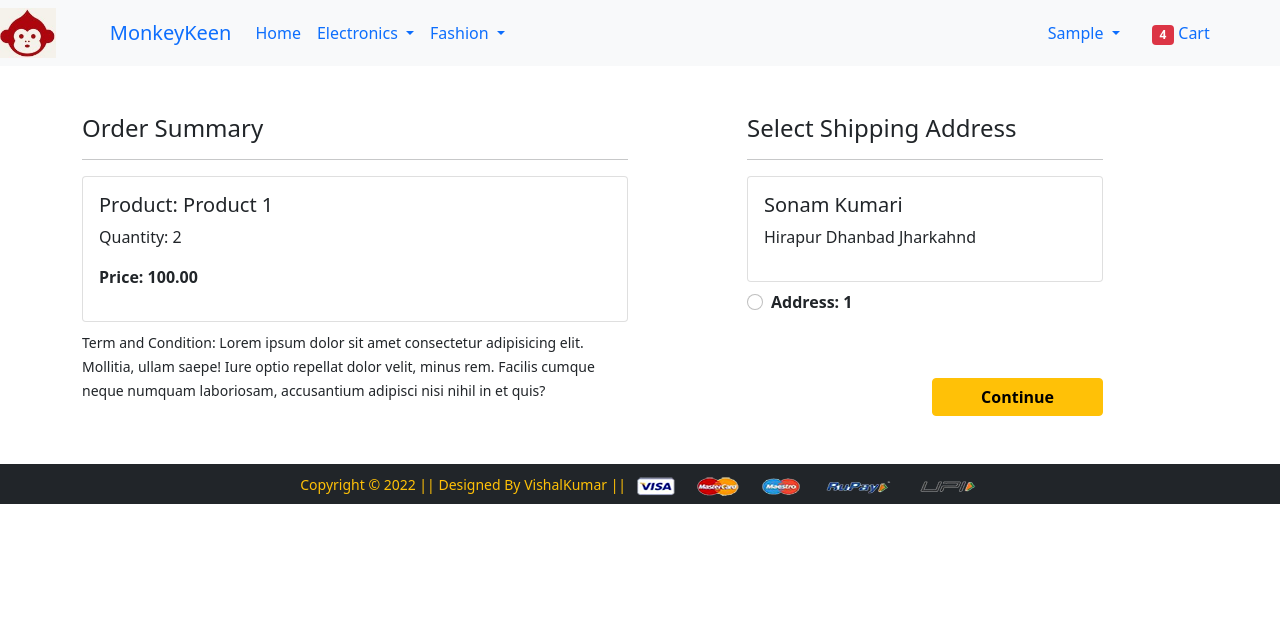
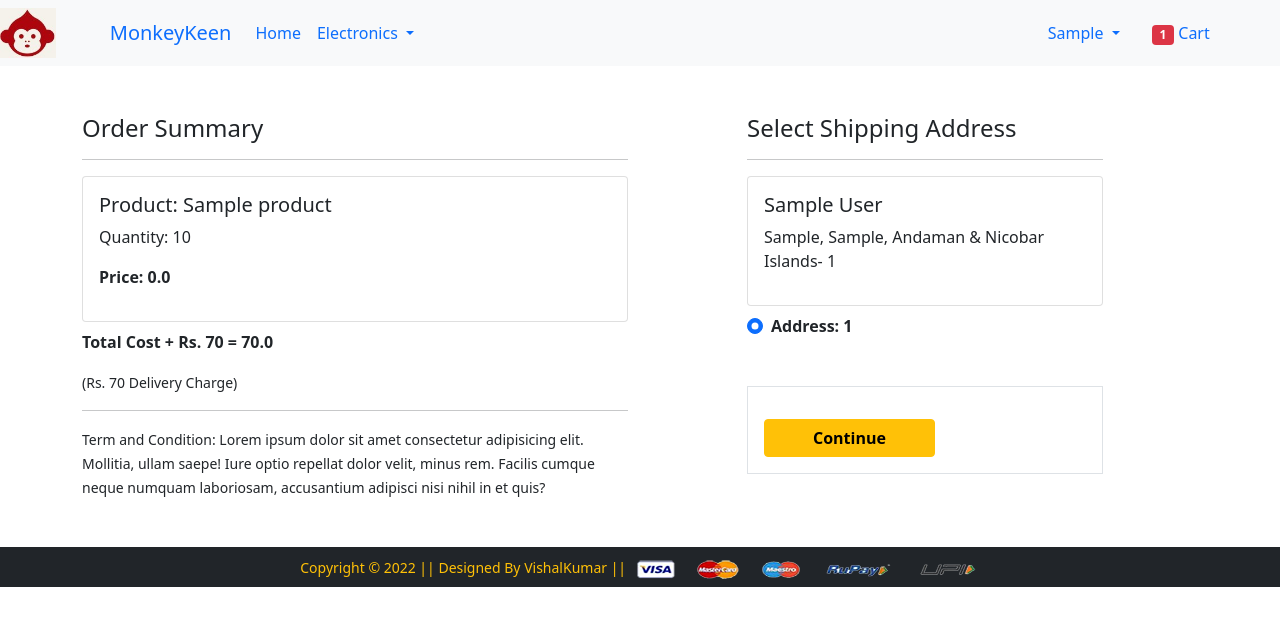
Before and after one commit to v-isha/Monkeykeen, a Django app: page /checkout/ in a window 1280 px wide. Shown: the top 626 px of the page. Run offline with Django 4.2, Linux system fonts and the light colour scheme; a user stored in the database is signed in; tables that the repository leaves empty hold one stand-in row (values such as "Sample post"); some libraries are stand-ins or nearby versions.

Commit message:
cart done

```diff
--- a/app/models.py
+++ b/app/models.py
@@ -102,6 +102,6 @@ class OrderPlaced(models.Model):
  status = models.CharField(max_length=50,choices=STATUS_CHOICES,default='Pending')
 
   # Below Property will be used by orders.html page to show total cost
-#  @property
-#  def total_cost(self):
-#    return self.quantity * self.product.discounted_price
+ @property
+ def total_cost(self):
+   return self.quantity * self.product.discounted_price
--- a/app/urls.py
+++ b/app/urls.py
@@ -29,18 +29,14 @@ urlpatterns = [
 
     path('add-to-cart/', views.add_to_cart, name='add-to-cart'),
     path('cart/', views.show_cart, name='showcart'),
+    path('pluscart/', views.plus_cart),
+    path('minuscart/', views.minus_cart),
+    path('removecart/', views.remove_cart),
 
-
-
-
-
-
-
-
+    path('checkout/', views.checkout, name='checkout'),
+    path('paymentdone/', views.payment_done, name='paymentdone'),
+    path('orders/', views.orders, name='orders'),
     path('buy/', views.buy_now, name='buy-now'),
-    path('orders/', views.orders, name='orders'),
-    path('checkout/', views.checkout, name='checkout'),
-
-
     path('mobile/', views.mobile, name='mobile'),
+    path('mobile/<slug:data>', views.mobile, name='mobiledata'),
 ] + static(settings.MEDIA_URL , document_root =settings.MEDIA_ROOT)
--- a/app/views.py
+++ b/app/views.py
@@ -1,34 +1,49 @@
-from django import views
-from django.shortcuts import render , redirect
+from django import dispatch, views
+from django.shortcuts import render , redirect ,HttpResponse
 from . models import Product
 from .forms import CustomerRegistrationForm , CustomerProfileForm
 from django.views import View
 from django.contrib import messages
 from django.http import HttpResponseRedirect
 # from django.contrib.auth import authenticate,login,logout
-from .models import Customer , Cart
+from .models import Customer , Cart ,OrderPlaced
+from django.http import JsonResponse
+from django.db.models import Q
+from django.contrib.auth.decorators import login_required
+from django.utils.decorators import method_decorator
 
 
 #Landing page
 
 def home(request):
+ totalitem =0
  topwear = Product.objects.filter(category="TW")
  mobile = Product.objects.filter(category="M")
  bottomwear = Product.objects.filter(category="BW")
- return render(request, 'app/home.html',{"topwear":topwear,"mobile":mobile,"bottomwear":bottomwear})
+ if request.user.is_authenticated:
+    totalitem = len(Cart.objects.filter(user=request.user))
+
+ return render(request, 'app/home.html',{"topwear":topwear,"mobile":mobile,"bottomwear":bottomwear,"totalitem":totalitem})
 
 #EndLanding page
 
 
 # Productdetailpage
 def product_detail(request,id):
-    product = Product.objects.get(pk=id)
-    return render(request, 'app/productdetail.html',{"product":product})
+	totalitem =0
+	item_already_in_cart=False
+	product = Product.objects.get(pk=id)
+	if request.user.is_authenticated:
+			totalitem = len(Cart.objects.filter(user=request.user))
+			item_already_in_cart = Cart.objects.filter(Q(product=product.id) & Q(user=request.user)).exists()
+
+	return render(request, 'app/productdetail.html', {'product':product, 'item_already_in_cart':item_already_in_cart, 'totalitem':totalitem})
 
 #endProductdetailpage
 
 # userregistration
 class CustomerRegistrationView(View):
+
  def get(self, request):
   form = CustomerRegistrationForm()
   return render(request, 'app/customerregistration.html', {'form':form})
@@ -46,7 +61,7 @@ class CustomerRegistrationView(View):
 # enduser registration
 
 # cart
-
+@login_required()
 def add_to_cart(request):
 	user = request.user
 	product = request.GET.get('prod_id')
@@ -55,6 +70,7 @@ def add_to_cart(request):
 	messages.success(request, 'Product Added to Cart Successfully !!' )
 	return redirect('/cart')
 
+@login_required()
 def show_cart(request):
 	totalitem = 0
 	if request.user.is_authenticated:
@@ -81,20 +97,131 @@ def show_cart(request):
 
 
 
+@login_required()
+def plus_cart(request):
+	if request.method == 'GET':
+		prod_id = request.GET['prod_id']
+		c = Cart.objects.get(Q(product=prod_id) & Q(user=request.user))
+		c.quantity+=1
+		c.save()
+		amount = 0.0
+		shipping_amount= 70.0
+		cart_product = [p for p in Cart.objects.all() if p.user == request.user]
+		for p in cart_product:
+			tempamount = (p.quantity * p.product.discounted_price)
+			# print("Quantity", p.quantity)
+			# print("Selling Price", p.product.discounted_price)
+			# print("Before", amount)
+			amount += tempamount
+			# print("After", amount)
+		# print("Total", amount)
+		data = {
+			'quantity':c.quantity,
+			'amount':amount,
+			'totalamount':amount+shipping_amount
+		}
+		return JsonResponse(data)
+	else:
+		return HttpResponse("")
+@login_required()
+def minus_cart(request):
+	if request.method == 'GET':
+		prod_id = request.GET['prod_id']
+		c = Cart.objects.get(Q(product=prod_id) & Q(user=request.user))
+		c.quantity-=1
+		c.save()
+		amount = 0.0
+		shipping_amount= 70.0
+		cart_product = [p for p in Cart.objects.all() if p.user == request.user]
+		for p in cart_product:
+			tempamount = (p.quantity * p.product.discounted_price)
+			# print("Quantity", p.quantity)
+			# print("Selling Price", p.product.discounted_price)
+			# print("Before", amount)
+			amount += tempamount
+			# print("After", amount)
+		# print("Total", amount)
+		data = {
+			'quantity':c.quantity,
+			'amount':amount,
+			'totalamount':amount+shipping_amount
+		}
+		return JsonResponse(data)
+	else:
+		return HttpResponse("")
+
+@login_required()
+def remove_cart(request):
+	if request.method == 'GET':
+		prod_id = request.GET['prod_id']
+		c = Cart.objects.get(Q(product=prod_id) & Q(user=request.user))
+		c.delete()
+		amount = 0.0
+		shipping_amount= 70.0
+		cart_product = [p for p in Cart.objects.all() if p.user == request.user]
+		for p in cart_product:
+			tempamount = (p.quantity * p.product.discounted_price)
+			# print("Quantity", p.quantity)
+			# print("Selling Price", p.product.discounted_price)
+			# print("Before", amount)
+			amount += tempamount
+			# print("After", amount)
+		# print("Total", amount)
+		data = {
+			'amount':amount,
+			'totalamount':amount+shipping_amount
+		}
+		return JsonResponse(data)
+	else:
+		return HttpResponse("")
+@login_required()
+def checkout(request):
+	totalitem =0
+	user = request.user
+	add = Customer.objects.filter(user=user)
+	cart_items = Cart.objects.filter(user=request.user)
+	if request.user.is_authenticated:
+		totalitem = len(Cart.objects.filter(user=request.user))
+	amount = 0.0
+	shipping_amount = 70.0
+	totalamount=0.0
+	cart_product = [p for p in Cart.objects.all() if p.user == request.user]
+	if cart_product:
+		for p in cart_product:
+			tempamount = (p.quantity * p.product.discounted_price)
+			amount += tempamount
+		totalamount = amount+shipping_amount
+	return render(request, 'app/checkout.html', {'add':add, 'cart_items':cart_items, 'totalcost':totalamount,"totalitem":totalitem})
+
+@login_required()
+def payment_done(request):
+	custid = request.GET.get('custid')
+	user = request.user
+	cartid = Cart.objects.filter(user = user)
+	customer = Customer.objects.get(id=custid)
+
+	for cid in cartid:
+		OrderPlaced(user=user, customer=customer, product=cid.product, quantity=cid.quantity).save()
+		print("Order Saved")
+		cid.delete()
+		print("Cart Item Deleted")
+	return redirect("orders")
+
+
+
+def orders(request):
+	op = OrderPlaced.objects.filter(user=request.user)
+	return render(request, 'app/orders.html', {'order_placed':op})
+
 def buy_now(request):
  return render(request, 'app/buynow.html')
 
-def orders(request):
- return render(request, 'app/orders.html')
-
-def checkout(request):
- return render(request, 'app/checkout.html')
 
 # end cart
 
 
 
-
+@method_decorator(login_required(),name="dispatch")
 class ProfileView(View):
 	def get(self, request):
 		# totalitem = 0
@@ -119,14 +246,28 @@ class ProfileView(View):
 			reg = Customer(user=usr, name=name, locality=locality, city=city, state=state, zipcode=zipcode)
 			reg.save()
 			messages.success(request, 'Congratulations!! Profile Updated Successfully.')
+			return redirect("address")
 
 		return render(request, 'app/profile.html', {'form':form, 'active':'btn-primary',})
 		# return render(request, 'app/profile.html', {'form':form, 'active':'btn-primary', 'totalitem':totalitem})
-
+@login_required()
 def address(request):
   add = Customer.objects.filter(user=request.user)
   return render(request, 'app/address.html',{"add":add,"active":"btn-primary"})
 
-# navbar page making@ 2:15:00 topwear bottomwear
-def mobile(request):
-  return render(request, 'app/mobile.html')
+
+
+@login_required()
+def mobile(request, data=None):
+	totalitem = 0
+	if request.user.is_authenticated:
+		totalitem = len(Cart.objects.filter(user=request.user))
+	if data==None :
+			mobiles = Product.objects.filter(category='M')
+	elif data == 'mi' or data == 'Samsung':
+			mobiles = Product.objects.filter(category='M').filter(brand=data)
+	elif data == 'below':
+			mobiles = Product.objects.filter(category='M').filter(discounted_price__lt=10000)
+	elif data == 'above':
+			mobiles = Product.objects.filter(category='M').filter(discounted_price__gt=10000)
+	return render(request, 'app/mobile.html', {'mobiles':mobiles, 'totalitem':totalitem})
--- a/template/app/base.html
+++ b/template/app/base.html
@@ -40,10 +40,10 @@
              </a>
              <ul class="dropdown-menu" aria-labelledby="electronicsDropdown">
                <li><a class="dropdown-item text-primary" href="{% url 'mobile' %}">Mobile</a></li>
-               <li><a class="dropdown-item text-primary " href="#">Laptop</a></li>
+               {% comment %} <li><a class="dropdown-item text-primary " href="#">Laptop</a></li> {% endcomment %}
              </ul>
            </li>
-           <li class="nav-item dropdown">
+           {% comment %} <li class="nav-item dropdown">
              <a class="nav-link dropdown-toggle text-primary" href="#" id="fashionDropdown" role="button" data-bs-toggle="dropdown" aria-expanded="false">
                Fashion
              </a>
@@ -51,7 +51,7 @@
                <li><a class="dropdown-item text-primary" href="#">Top Wear</a></li>
                <li><a class="dropdown-item text-primary" href="#">Bottom Wear</a></li>
              </ul>
-           </li>
+           </li> {% endcomment %}
          </ul>
          {% comment %} <form class="d-flex">
            <input class="form-control me-2" type="search" placeholder="Search" aria-label="Search">
@@ -73,7 +73,7 @@
               </ul>
             </li>
             <li class="nav-item mx-2">
-             <a href="{% url 'showcart' %}" class="nav-link text-primary"><span class="badge bg-danger">4</span> Cart </a>
+             <a href="{% url 'showcart' %}" class="nav-link text-primary"><span class="badge bg-danger">{{totalitem}}</span> Cart </a>
             </li>
             {% else %}
             <li class="nav-item mx-2">
--- a/template/app/checkout.html
+++ b/template/app/checkout.html
@@ -1,41 +1,84 @@
 {% extends 'app/base.html' %}
 {% load static %}
-{% block title %}Buy Now{% endblock title %}
+{% block title %}Checkout{% endblock title %}
 {% block main-content %}
 <div class="container">
  <div class="row mt-5">
   <div class="col-sm-6">
     <h4>Order Summary</h4>
     <hr>
+    {% for item in cart_items %}
       <div class="card mb-2">
         <div class="card-body">
-          <h5>Product: Product 1</h5>
-          <p>Quantity: 2</p>
-          <p class="fw-bold">Price: 100.00</p>
+          <h5>Product: {{item.product.title}}</h5>
+          <p>Quantity: {{item.quantity}}</p>
+          <p class="fw-bold">Price: {{item.total_cost}}</p>
         </div>
       </div>
+    {% endfor %}
+    <p class="fw-bold">Total Cost + Rs. 70  = {{totalcost}}</p>
+    <small>(Rs. 70 Delivery Charge)</small> <hr>
     <small>Term and Condition: Lorem ipsum dolor sit amet consectetur adipisicing elit. Mollitia, ullam saepe! Iure optio repellat dolor velit, minus rem. Facilis cumque neque numquam laboriosam, accusantium adipisci nisi nihil in et quis?</small>
   </div>
   <div class="col-sm-4 offset-sm-1">
     <h4>Select Shipping Address</h4>
     <hr>
-    <form action="">
+    <form action="/paymentdone" id="myform">
+    {% for ad in add %}
       <div class="card">
         <div class="card-body">
-        <h5>Sonam Kumari</h5>
-        <p>Hirapur Dhanbad Jharkahnd</p>
+        <h5>{{ad.name}}</h5>
+        <p>{{ad.locality}}, {{ad.city}}, {{ad.state}}- {{ad.zipcode}}</p>
         </div>
       </div>
         <div class="form-check mt-2 mb-5">
-          <input class="form-check-input" type="radio" value="">
-          <label class="form-check-label fw-bold" for="">
-            Address: 1 </label>
+          <input class="form-check-input" type="radio" name="custid" id="custadd{{forloop.counter}}" value="{{ad.id}}" checked>
+          <label class="form-check-label fw-bold" for="custadd{{forloop.counter}}">
+            Address: {{ forloop.counter }} </label>
         </div>
-        <div class="text-end">
-          <button type="submit" class="btn btn-warning mt-3 px-5 fw-bold">Continue</button>
+      {% endfor %}
+        <div class="border p-3">
+          <button type="submit" class="btn btn-warning mt-3 px-5 fw-bold" id="continuebtn">Continue</button>
+          <!-- Set up a container element for the button -->
+          {% comment %} <p class="fw-bold">Payment Options:</p> {% endcomment %}
+          <div id="paypal-button-container"></div>
         </div>
       </form>
     </div>
   </div>
 </div>
 {% endblock main-content %}
+
+{% block payment-gateway %}
+ {% comment %} <!-- Include the PayPal JavaScript SDK -->
+    <script src="https://www.paypal.com/sdk/js?client-id=sb&currency=USD"></script>
+
+    <script>
+        // Render the PayPal button into #paypal-button-container
+        paypal.Buttons({
+
+            // Set up the transaction
+            createOrder: function(data, actions) {
+                return actions.order.create({
+                    purchase_units: [{
+                        amount: {
+                            value: '{{totalcost}}'
+                        }
+                    }]
+                });
+            },
+
+            // Finalize the transaction
+            onApprove: function(data, actions) {
+                return actions.order.capture().then(function(details) {
+                    // Show a success message to the buyer
+                    alert('Transaction completed by ' + details.payer.name.given_name + '!');
+                    document.getElementById("myform").submit()
+                });
+            }
+
+
+        }).render('#paypal-button-container');
+    </script> {% endcomment %}
+
+{% endblock payment-gateway %}
```
Also changed, not shown: app/admin.py (+6 -6 lines), static/app/js/myscript.js (+58 -0 lines), template/app/home.html (+6 -6 lines), template/app/mobile.html (+22 -4 lines), template/app/orders.html (+45 -9 lines), template/app/productdetail.html (+22 -4 lines), static/app/images/banner/woman-holding-various-shopping-b.jpg (added).
